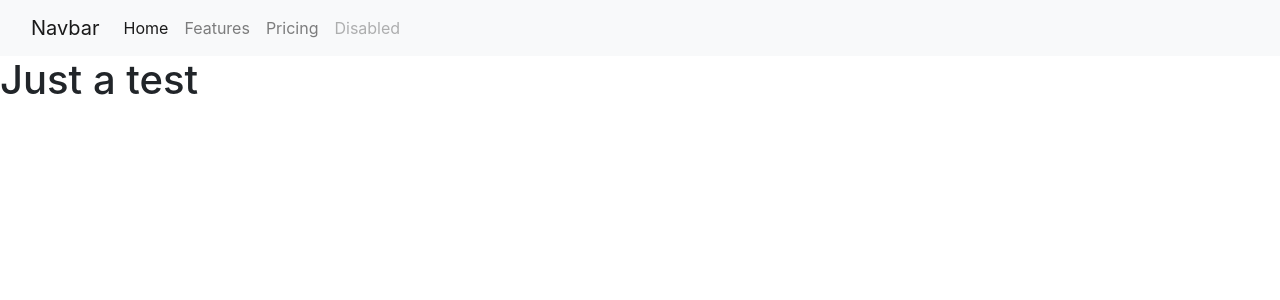
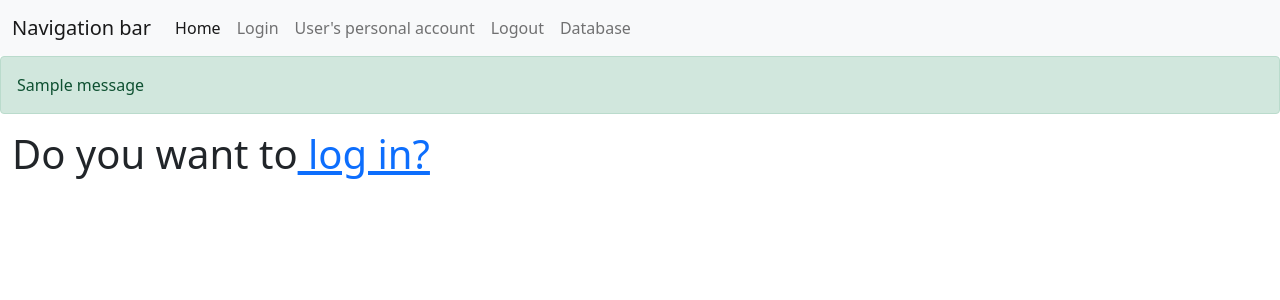
Before and after one commit to MaximLevchenko/python, a Flask app: page / in a window 1280 px wide. Shown: the top 300 px of the page. Run offline with Flask 2, Linux system fonts and the light colour scheme; one stand-in notice (Sample message) is shown; some libraries are stand-ins or nearby versions.

Commit message:
just a regular update

```diff
--- a/flask_first/main.py
+++ b/flask_first/main.py
@@ -1,10 +1,27 @@
 from datetime import timedelta
 
-from flask import Flask, redirect, url_for, render_template, request, session
+from flask import Flask, redirect, url_for, render_template, request, session, flash
+from flask_sqlalchemy import SQLAlchemy
 
 app = Flask(__name__)
 app.secret_key = 'hello world'
-app.permanent_session_lifetime = timedelta(minutes=5) #setting the time for long-lasting session
+app.config['SQLALCHEMY_DATABASE_URI'] = 'sqlite:///users.sqlite3'
+app.config['SQLALCHEMY_TRACK_MODIFICATIONS'] = False
+app.permanent_session_lifetime = timedelta(minutes=5)  # setting the time for long-lasting session
+db = SQLAlchemy(app)
+
+
+class users(db.Model):
+    __tablename__ = 'users'
+    _id = db.Column('id', db.Integer, primary_key=True)
+    name = db.Column(db.String(80))
+    email = db.Column(db.String(120))
+    password = db.Column(db.Integer)
+
+    def __init__(self, name, email, password):
+        self.name = name
+        self.email = email
+        self.password = password
 
 
 @app.route('/')
@@ -12,37 +29,91 @@ def home():
     return render_template('index.html')
 
 
-# login page          methods refer to the kind of access we get
+# login page methods refer to the kind of access we get
 @app.route('/login', methods=['POST', 'GET'])
 def login():
+    error = None
     if request.method == 'POST':  # checking if the method is POST, it means that all went properly
-        session.permanent = True  #setting the bool of session to permanent
-        user = request.form['nm']  # requesting the name of user loggeg
-        session['user'] = user
-
-        return redirect(
-            url_for('user'))  # redirecting to the user's page after logging in(using user's name)
+        if request.form['nm'] == 'admin' or request.form['ps'] == 'secret':
+            flash("You were successfully logged in into the admin's user page")
+            session.permanent = True
+            session['user'] = request.form['nm']
+            password = request.form['ps']
+            return redirect(url_for('administrating'))
+        else:
+            flash(f"You were successfully logged in", category='success')
+            session.permanent = True  # setting the bool of session to permanent
+            session['user'] = request.form['nm']  # requesting the name of user loggeg
+            password1 = request.form['ps']
+            user1 = session['user']  # user1 not a function
+            found_user = users.query.filter_by(name=user1).first()
+            if found_user:
+                session['email'] = found_user.email
+                session['password'] = found_user.password  # from the class
+            else:
+                usr = users(user1, '', password1)
+                db.session.add(usr)
+                db.session.commit()
+            return redirect(
+                url_for('user'))  # redirecting to the user's page after logging in(using user's name)
     else:
-        if 'user' in session: # if user is already logged, it will download the user page.
+        if 'user' in session:  # if user is already logged, it will download the user page.
+            flash('You are already logged in, to log out, type logout')
             return redirect(url_for('user'))
-        return render_template('login.html')  # if it didn't go properly, we force the comeback to the login page again
+        elif 'user' not in session:
+            flash("You have not logged yet", category='success')
+            return render_template('login.html', error=error)  # if it didn't go properly, we force the comeback
+            # to the login page again
 
 
-@app.route('/user')
+@app.route('/user', methods=["POST", "GET"])
 def user():
-    if 'user' in session:# if we logged, redirect the user page
-        return render_template('user.html')
-    else: # if we are not logged, redirect to the login page
+    email = None
+    if 'user' in session:  # if we logged, redirect the user page
+        user2 = session['user']
+        if request.method == "POST":
+            email1 = request.form['email']
+            session['email'] = email
+            found_user = users.query.filter_by(name=user2).first()
+            found_user.email = email1
+            db.session.commit()
+            flash(f"Here is your email: {email1}")
+        else:
+            if 'email' in session:
+                email = session['email']
+        return render_template('user.html', email=email)
+    else:  # if we are not logged, redirect to the login page
+        return redirect(url_for('login'))
+
+
+@app.route('/admin')
+def administrating():
+    if 'user' in session:
+        return render_template('admin.html')
+
+
+@app.route('/view')
+def view():
+    if 'user' in session:
+        return render_template('view.html', values=users.query.all())
+    else:
+        flash('You are not logged in to see this information', category='info')
         return redirect(url_for('login'))
 
 
 @app.route('/logout')
 def logout():
-    session.pop('user', None) #just pops out the session
-    return redirect(url_for('login'))#when we popped out the session, we com
+    if 'user' in session:
+        user3 = session['user']
+        flash(f'Logged out successfully, {user3}', category='info')
+    session.pop('user', None)  # just pops out the session
+    session.pop('email', None)
+
+    return redirect(url_for('login'))  # when we popped out the session, we come back to the login page
 
 
 if __name__ == '__main__':
+    db.create_all()
     app.run(debug=True)
 # @app.route('/<name>')
 # def user(name):
--- /dev/null
+++ b/flask_first/templates/admin.html
@@ -0,0 +1,2 @@
+{% extends 'base.html' %}
+{%block content%}<h1>{{session['user']}}</h1>{%endblock%}
--- a/flask_first/templates/base.html
+++ b/flask_first/templates/base.html
@@ -1,40 +1,89 @@
 <!DOCTYPE html>
 <html >
 <head>
-    <link rel="stylesheet" href="https://stackpath.bootstrapcdn.com/bootstrap/4.3.1/css/bootstrap.min.css"
-          integrity="sha384-ggOyR0iXCbMQv3Xipma34MD+dH/1fQ784/j6cY/iJTQUOhcWr7x9JvoRxT2MZw1T"
+    <link href="https://cdn.jsdelivr.net/npm/bootstrap@5.0.0-beta1/dist/css/bootstrap.min.css"
+          rel="stylesheet"
+          integrity="sha384-giJF6kkoqNQ00vy+HMDP7azOuL0xtbfIcaT9wjKHr8RbDVddVHyTfAAsrekwKmP1"
           crossorigin="anonymous">
-    <title>{% block title %}{% endblock %}</title>
+
+
 </head>
 <body>
 <nav class="navbar navbar-expand-lg navbar-light bg-light">
     <div class="container-fluid">
-        <a class="navbar-brand" href="#">Navbar</a>
-        <button class="navbar-toggler" type="button" data-bs-toggle="collapse" data-bs-target="#navbarNavAltMarkup" aria-controls="navbarNavAltMarkup" aria-expanded="false" aria-label="Toggle navigation">
+        <a class="navbar-brand" href="{{url_for('home')}}">Navigation bar</a>
+        <button class="navbar-toggler" type="button" data-bs-toggle="collapse"
+                data-bs-target="#navbarNavAltMarkup" aria-controls="navbarNavAltMarkup" aria-expanded="false"
+                aria-label="Toggle navigation">
             <span class="navbar-toggler-icon"></span>
         </button>
         <div class="collapse navbar-collapse" id="navbarNavAltMarkup">
             <div class="navbar-nav">
-            <a class="nav-link active" aria-current="page" href="#">Home</a>
-            <a class="nav-link" href="#">Features</a>
-            <a class="nav-link" href="#">Pricing</a>
-            <a class="nav-link disabled" href="#" tabindex="-1" aria-disabled="true">Disabled</a>
+                <a class="nav-link active" aria-current="page" href="{{url_for('home')}}">Home</a>
+                <a class="nav-link" href="{{url_for('login')}}">Login</a>
+                <a class="nav-link" href="{{url_for('user')}}">User's personal account</a>
+                <a class="nav-link " href="{{url_for('logout')}}">Logout</a>
+                <a class="nav-link " href="{{url_for('view')}}">Database</a>
             </div>
         </div>
     </div>
 </nav>
 
-    {%block content%}
-    {%endblock%}
-    <script src="https://code.jquery.com/jquery-3.3.1.slim.min.js"
-        integrity="sha384-q8i/X+965DzO0rT7abK41JStQIAqVgRVzpbzo5smXKp4YfRvH+8abtTE1Pi6jizo"
+<div>
+    {% with messages = get_flashed_messages(with_categories=True) %}
+    {% if messages %}
+    {% for category, message in messages %}
+    {% if category == 'message' %}
+    <div class="alert alert-warning" role="alert">
+        {% else %}
+        <div class="alert alert-{{ category }}" role="alert">
+            {% endif %}
+            {{ message }}
+            <i class="close icon" onclick=delete_flash(this)></i>
+        </div>
+        {% endfor %}
+        {% endif %}
+        {% endwith %}
+    </div>
+</div>
+<div class="container-fluid">
+
+    {% block content %}
+    {% endblock %}
+</div>
+
+
+<script src="https://cdn.jsdelivr.net/npm/bootstrap@5.0.0-beta1/dist/js/bootstrap.bundle.min.js"
+        integrity="sha384-ygbV9kiqUc6oa4msXn9868pTtWMgiQaeYH7/t7LECLbyPA2x65Kgf80OJFdroafW"
         crossorigin="anonymous"></script>
-    <script src="https://cdnjs.cloudflare.com/ajax/libs/popper.js/1.14.7/umd/popper.min.js"
-        integrity="sha384-UO2eT0CpHqdSJQ6hJty5KVphtPhzWj9WO1clHTMGa3JDZwrnQq4sF86dIHNDz0W1"
+<script src="https://cdn.jsdelivr.net/npm/@popperjs/core@2.5.4/dist/umd/popper.min.js"
+        integrity="sha384-q2kxQ16AaE6UbzuKqyBE9/u/KzioAlnx2maXQHiDX9d4/zp8Ok3f+M7DPm+Ib6IU"
         crossorigin="anonymous"></script>
-    <script src="https://stackpath.bootstrapcdn.com/bootstrap/4.3.1/js/bootstrap.min.js"
-        integrity="sha384-JjSmVgyd0p3pXB1rRibZUAYoIIy6OrQ6VrjIEaFf/nJGzIxFDsf4x0xIM+B07jRM"
+<script src="https://cdn.jsdelivr.net/npm/bootstrap@5.0.0-beta1/dist/js/bootstrap.min.js"
+        integrity="sha384-pQQkAEnwaBkjpqZ8RU1fF1AKtTcHJwFl3pblpTlHXybJjHpMYo79HY3hIi4NKxyj"
         crossorigin="anonymous"></script>
+<script src="https://ajax.googleapis.com/ajax/libs/jquery/3.1.0/jquery.min.js"></script>
+<script>
+        function delete_flash(flash){
+         $(flash).parent().remove()
+        }
+
+
+
+
+
+
+
+
+
+
+
+
+
+
+
+
+</script>
 
 </body>
 </html>
--- a/flask_first/templates/index.html
+++ b/flask_first/templates/index.html
@@ -1,3 +1,3 @@
 {% extends 'base.html' %}
-{%block title%}<h1>Home page</h1>{%endblock%}
-{%block content%}<h1>Just a test</h1>{%endblock%}
+{%block body%}<h1></h1>{%endblock%}
+{%block content%}<h1>Do you want to<a href="{{url_for('login')}}"> log in?</a></h1>{%endblock%}
--- /dev/null
+++ b/flask_first/templates/view.html
@@ -0,0 +1,6 @@
+{% extends 'base.html' %}
+{%block content%}
+{% for i in values %}
+<p>Name: {{i.name}}, Email:{{i.email}}, Password:{{i.password}}</p>
+{% endfor %}
+{% endblock %}
```
Also changed, not shown: flask_first/templates/login.html (+16 -6 lines), flask_first/templates/user.html (+9 -1 lines), flask_first/users.sqlite3 (added). Lines whose indentation alone changed are shown as unchanged.
